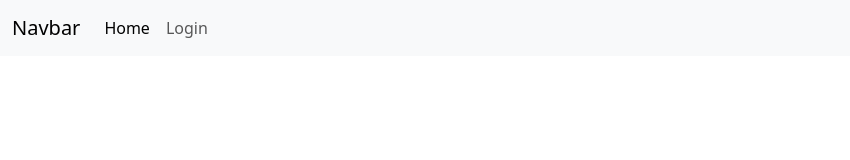
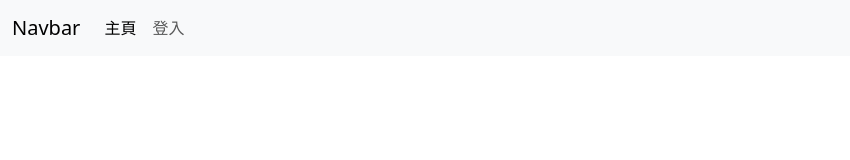
Before and after one commit to Dggrdg/vueapp, a Vue app in the folder vueapp/: page /Login in a window 1280 px wide. Shown: the top 160 px of the page, without its empty margins (0-850 px from the left). Built offline with nearby package versions, Linux system fonts and the light colour scheme; what view-ui-plus would draw is missing.

Commit message:
20240213

```diff
--- /dev/null
+++ b/vueapp/src/Test/DataForm.ts
@@ -0,0 +1,4 @@
+export interface DataForm {
+    name: string;
+    password: string;
+}
--- a/vueapp/src/components/NavBar.vue
+++ b/vueapp/src/components/NavBar.vue
@@ -9,10 +9,10 @@
             <div class="collapse navbar-collapse" id="navbarSupportedContent">
                 <ul class="navbar-nav me-auto mb-2 mb-lg-0">
                     <li class="nav-item">
-                        <a class="nav-link active" aria-current="page" href="http://localhost:5173/Home">Home</a>
+                        <a class="nav-link active" aria-current="page" href="http://localhost:5173/Home">主頁</a>
                     </li>
                     <li class="nav-item">
-                        <a class="nav-link" href="http://localhost:5173/Login" @click="NavBarShow()">Login</a>
+                        <a class="nav-link" href="http://localhost:5173/Login" @click="NavBarShow()">登入</a>
                     </li>
                 </ul>
             </div>
--- a/vueapp/src/views/LoginView.vue
+++ b/vueapp/src/views/LoginView.vue
@@ -22,32 +22,43 @@
     </div>
 </template>
 <script setup lang="ts">
-import { reactive, onMounted } from 'vue'
+import { reactive, onMounted, watch, ref } from 'vue'
+import { type DataForm } from "../Test/DataForm"
 import axios from 'axios'
 
 const userData = reactive({
-    id: 0,
     name: '',
     password: '',
-    birthday: ''
-});
+}) as DataForm
 
 const Login = async (event: any) => {
     event.preventDefault();
-    userData.name = userData.name;
-    userData.password = userData.password
-
-    console.log("userData = " + JSON.stringify(userData));
 
     const response = await axios.post('http://localhost:8080/home/Login', userData);
 
+    console.log(response);
+
+    if (response.data.password != null && response.data.name != null) {
+        console.log("登入成功");
+    } else {
+        console.log("登入失敗");
+    }
 }
 
-onMounted(() => {
-    const A = () => {
-        console.log("A");
-    }
-})
+
+
+// function Test(callback: any) {
+//     callback();
+// }
+
+// function Hello() {
+//     console.log("hello");
+// }
+
+// onMounted(() => {
+//     Test(Hello);
+// }),
+
 
 </script>
 <style></style>
```
